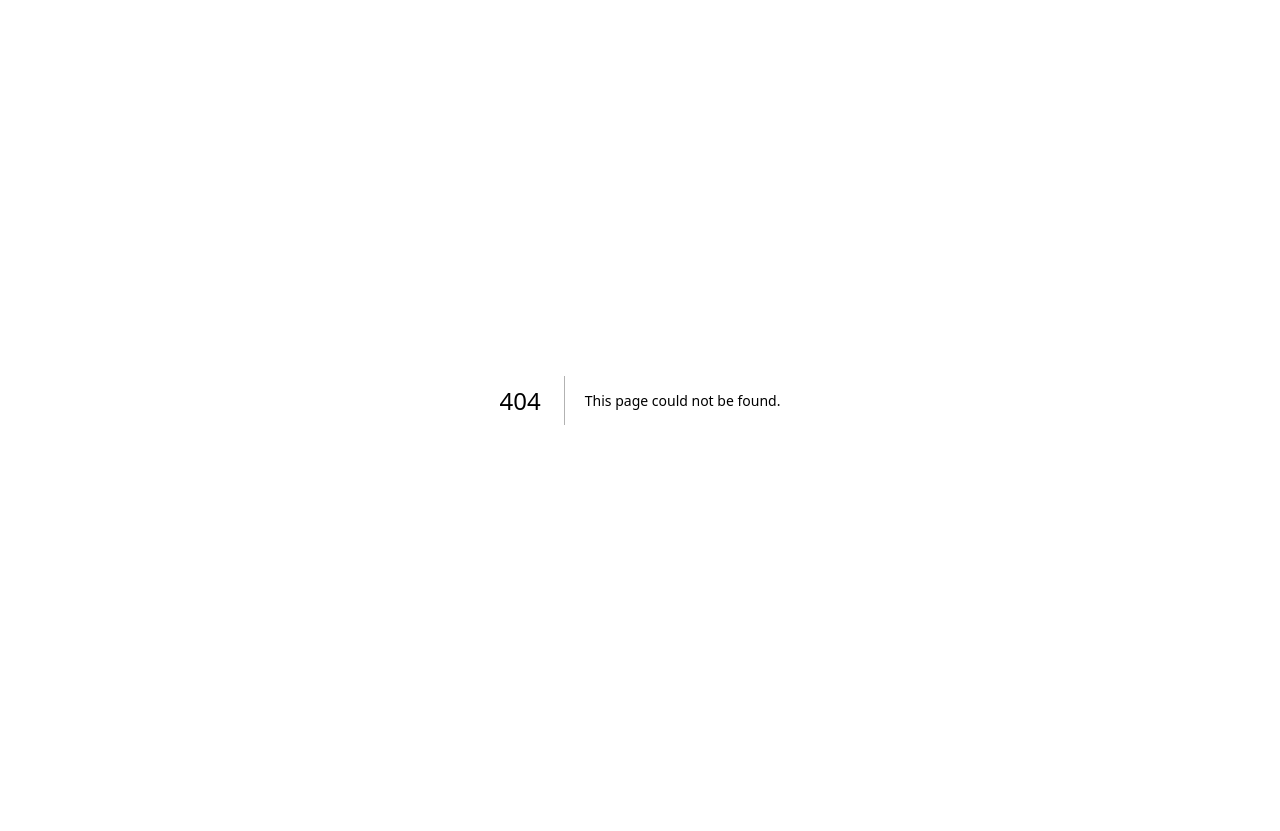
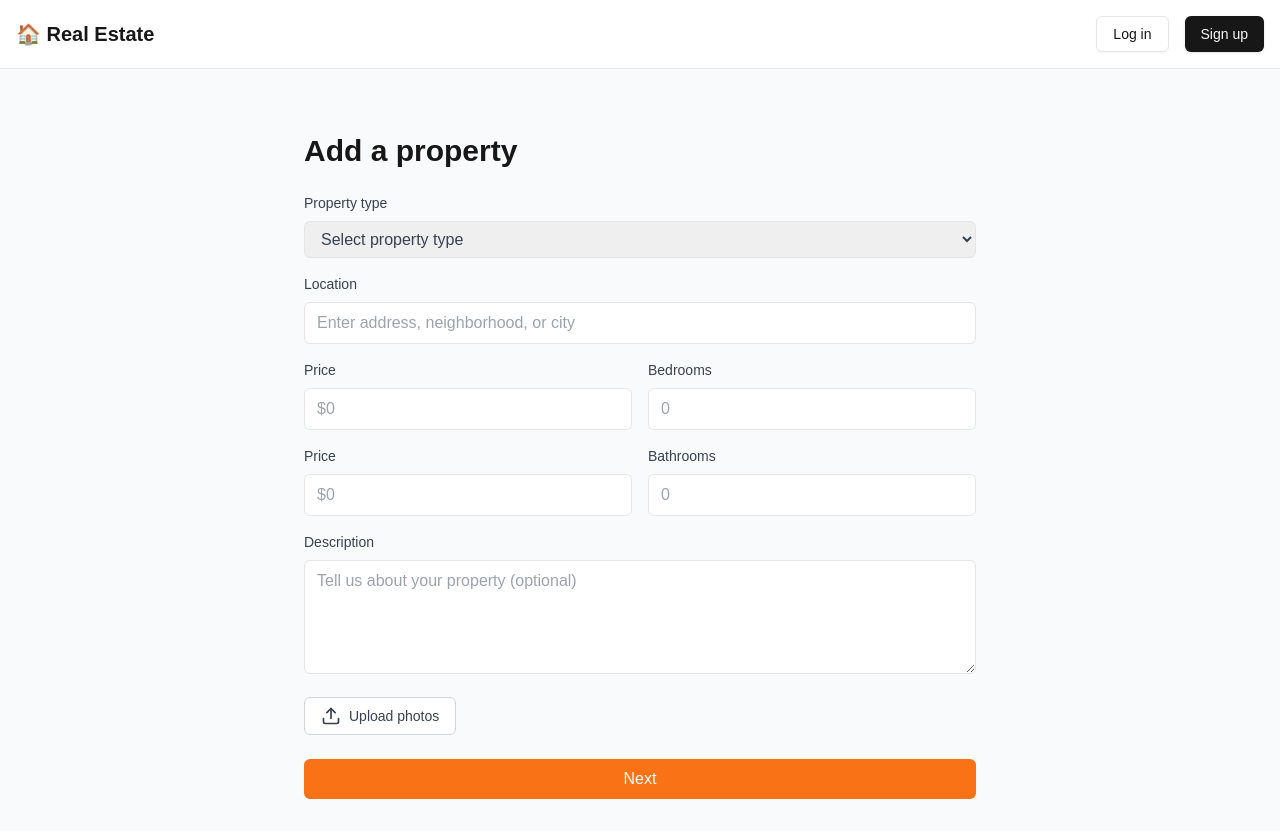
Before and after one commit to TheCryss/CasaYa-Frontend, a Next.js app: page /add in a window 1280 px wide. Before the commit this address had no page. Before the commit the page ends 800 px from the top, so only its background shows below. Built offline with nearby package versions, Linux system fonts and the light colour scheme.

Commit message:
Add a renting place added - Components added - Header component changed if the user is logged in or not - To-do: Context

```diff
--- /dev/null
+++ b/app/(routes)/add/page.tsx
@@ -0,0 +1,17 @@
+import Header from '../../../components/layout/Header'
+import PropertyForm from '../../../components/features/AddPage/PropertyForm'
+
+export default function Home() {
+  // This could come from a context or state management solution
+  const isLoggedIn = false; // or true, depending on the user's status
+  const userAvatar = isLoggedIn ? "/placeholder.svg?height=40&width=40" : undefined;
+
+  return (
+    <div className="min-h-screen bg-gray-50">
+      <Header isLoggedIn={isLoggedIn} userAvatar={userAvatar} />
+      <main className="container mx-auto px-4 py-8">
+        <PropertyForm />
+      </main>
+    </div>
+  )
+}
--- /dev/null
+++ b/components/features/AddPage/InputField.tsx
@@ -0,0 +1,23 @@
+interface InputFieldProps {
+  label: string;
+  name: string;
+  type: string;
+  placeholder: string;
+}
+
+export default function InputField({ label, name, type, placeholder }: InputFieldProps) {
+  return (
+    <div className="mb-4">
+      <label htmlFor={name} className="block mb-2 text-sm font-medium text-gray-700">
+        {label}
+      </label>
+      <input
+        type={type}
+        id={name}
+        name={name}
+        className="w-full px-3 py-2 text-gray-700 border rounded-md focus:outline-none focus:ring-2 focus:ring-orange-500"
+        placeholder={placeholder}
+      />
+    </div>
+  )
+}
--- /dev/null
+++ b/components/features/AddPage/PropertyForm.tsx
@@ -0,0 +1,36 @@
+import InputField from './InputField'
+import SelectField from './SelectField'
+import TextareaField from './TextareaField'
+import UploadButton from './UploadButton'
+import SubmitButton from './SubmitButton'
+
+export default function PropertyForm() {
+  const propertyTypes = ['House', 'Apartment', 'Condo', 'Townhouse', 'Land']
+
+  return (
+    <form className="max-w-2xl mx-auto mt-8">
+      <h1 className="mb-6 text-3xl font-bold">Add a property</h1>
+
+      <SelectField label="Property type" name="propertyType" options={propertyTypes} />
+      <InputField label="Location" name="location" type="text" placeholder="Enter address, neighborhood, or city" />
+
+      <div className="grid grid-cols-2 gap-4">
+        <InputField label="Price" name="price" type="number" placeholder="$0" />
+        <InputField label="Bedrooms" name="bedrooms" type="number" placeholder="0" />
+      </div>
+
+      <div className="grid grid-cols-2 gap-4">
+        <InputField label="Price" name="price" type="number" placeholder="$0" />
+        <InputField label="Bathrooms" name="bathrooms" type="number" placeholder="0" />
+      </div>
+
+      <TextareaField label="Description" name="description" placeholder="Tell us about your property (optional)" />
+
+      <div className="mb-6">
+        <UploadButton />
+      </div>
+
+      <SubmitButton />
+    </form>
+  )
+}
--- /dev/null
+++ b/components/features/AddPage/SelectField.tsx
@@ -0,0 +1,27 @@
+interface SelectFieldProps {
+  label: string
+  name: string
+  options: string[]
+}
+
+export default function SelectField({ label, name, options }: SelectFieldProps) {
+  return (
+    <div className="mb-4">
+      <label htmlFor={name} className="block mb-2 text-sm font-medium text-gray-700">
+        {label}
+      </label>
+      <select
+        id={name}
+        name={name}
+        className="w-full px-3 py-2 text-gray-700 border rounded-md focus:outline-none focus:ring-2 focus:ring-orange-500"
+      >
+        <option value="">Select {label.toLowerCase()}</option>
+        {options.map((option) => (
+          <option key={option} value={option}>
+            {option}
+          </option>
+        ))}
+      </select>
+    </div>
+  )
+}
--- /dev/null
+++ b/components/features/AddPage/SubmitButton.tsx
@@ -0,0 +1,10 @@
+export default function SubmitButton() {
+  return (
+    <button
+      type="submit"
+      className="w-full px-4 py-2 text-white bg-orange-500 rounded-md hover:bg-orange-600 focus:outline-none focus:ring-2 focus:ring-offset-2 focus:ring-orange-500"
+    >
+      Next
+    </button>
+  )
+}
--- /dev/null
+++ b/components/features/AddPage/TextareaField.tsx
@@ -0,0 +1,22 @@
+interface TextareaFieldProps {
+  label: string
+  name: string
+  placeholder: string
+}
+
+export default function TextareaField({ label, name, placeholder }: TextareaFieldProps) {
+  return (
+    <div className="mb-4">
+      <label htmlFor={name} className="block mb-2 text-sm font-medium text-gray-700">
+        {label}
+      </label>
+      <textarea
+        id={name}
+        name={name}
+        rows={4}
+        className="w-full px-3 py-2 text-gray-700 border rounded-md focus:outline-none focus:ring-2 focus:ring-orange-500"
+        placeholder={placeholder}
+      ></textarea>
+    </div>
+  )
+}
--- /dev/null
+++ b/components/features/AddPage/UploadButton.tsx
@@ -0,0 +1,10 @@
+import { Upload } from 'lucide-react'
+
+export default function UploadButton() {
+  return (
+    <button className="flex items-center px-4 py-2 text-sm font-medium text-gray-700 bg-white border border-gray-300 rounded-md hover:bg-gray-50 focus:outline-none focus:ring-2 focus:ring-offset-2 focus:ring-orange-500">
+      <Upload className="w-5 h-5 mr-2" />
+      Upload photos
+    </button>
+  )
+}
--- a/components/layout/Header.tsx
+++ b/components/layout/Header.tsx
@@ -1,24 +1,49 @@
+import { Bell, MessageCircle, Settings } from 'lucide-react'
+import Image from 'next/image'
 import Link from 'next/link'
+import { Button } from "@/components/ui/button"
 
-export default function Header() {
+interface HeaderProps {
+  isLoggedIn: boolean;
+  userAvatar?: string;
+}
+
+export default function Header({ isLoggedIn, userAvatar }: HeaderProps) {
   return (
-        <header className="bg-white shadow-sm">
-            <div className="container mx-auto px-4 py-4 flex items-center justify-between">
-                <Link href="/" className="flex items-center space-x-2">
-                    <span className="text-2xl font-bold">📊 Homes</span>
+    <header className="flex items-center justify-between p-4 bg-white border-b">
+      <div className="flex items-center space-x-4">
+        <Link href="/" className="text-xl font-bold">
+          🏠 Real Estate
         </Link>
+      </div>
       <div className="flex items-center space-x-4">
-                    <input
-                        type="text"
-                        placeholder="Search"
-                        className="px-3 py-2 border rounded-md"
+        {isLoggedIn ? (
+          <>
+            <button className="p-2 rounded-full hover:bg-gray-100">
+              <Bell className="w-6 h-6" />
+            </button>
+            <button className="p-2 rounded-full hover:bg-gray-100">
+              <MessageCircle className="w-6 h-6" />
+            </button>
+            <button className="p-2 rounded-full hover:bg-gray-100">
+              <Settings className="w-6 h-6" />
+            </button>
+            {userAvatar && (
+              <Image
+                src={userAvatar}
+                alt="User Avatar"
+                width={40}
+                height={40}
+                className="rounded-full"
               />
-                    <button className="p-2 rounded-full bg-gray-200">
-                        <span className="sr-only">Settings</span>
-                        ⚙️
-                    </button>
-                    <div className="w-8 h-8 rounded-full bg-gray-300"></div>
-                </div>
+            )}
+          </>
+        ) : (
+          <>
+            <Button variant="outline">Log in</Button>
+            <Button>Sign up</Button>
+          </>
+        )}
       </div>
     </header>
   )
```
Lines whose indentation alone changed are shown as unchanged.
